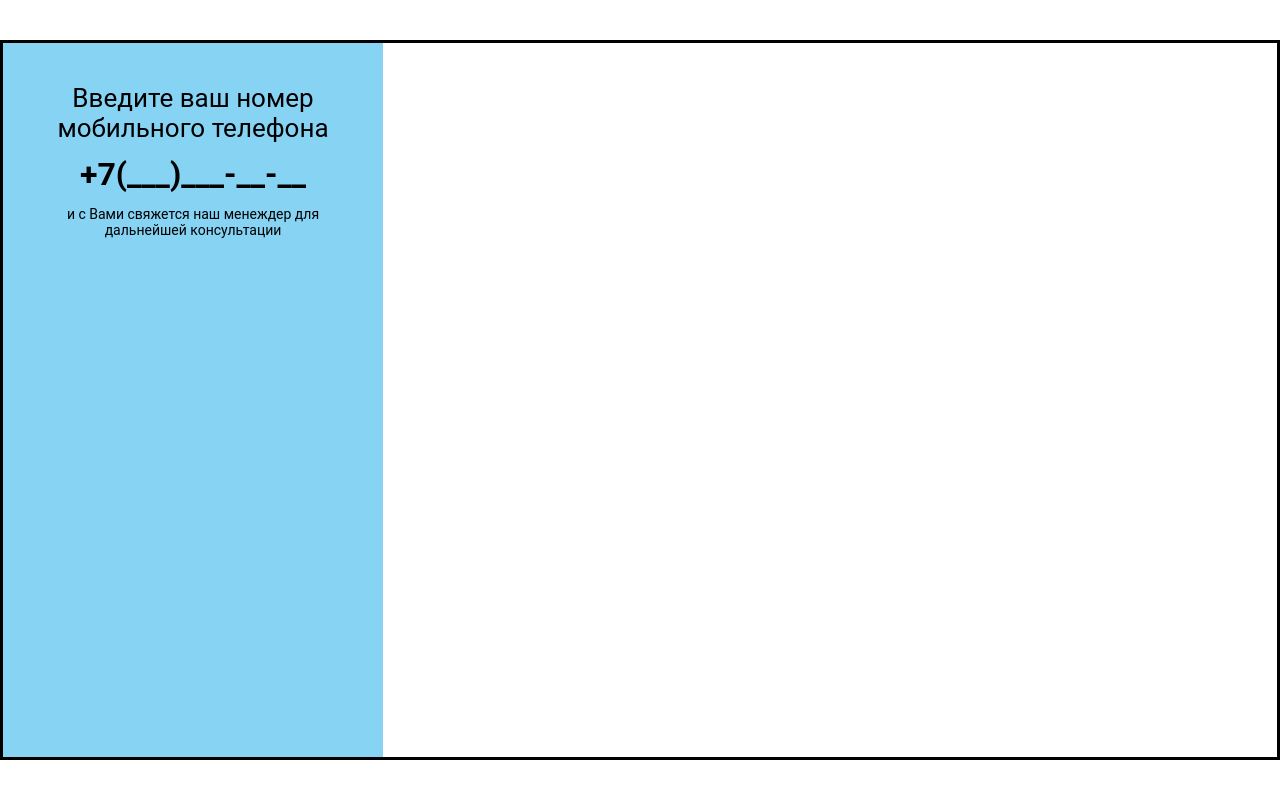
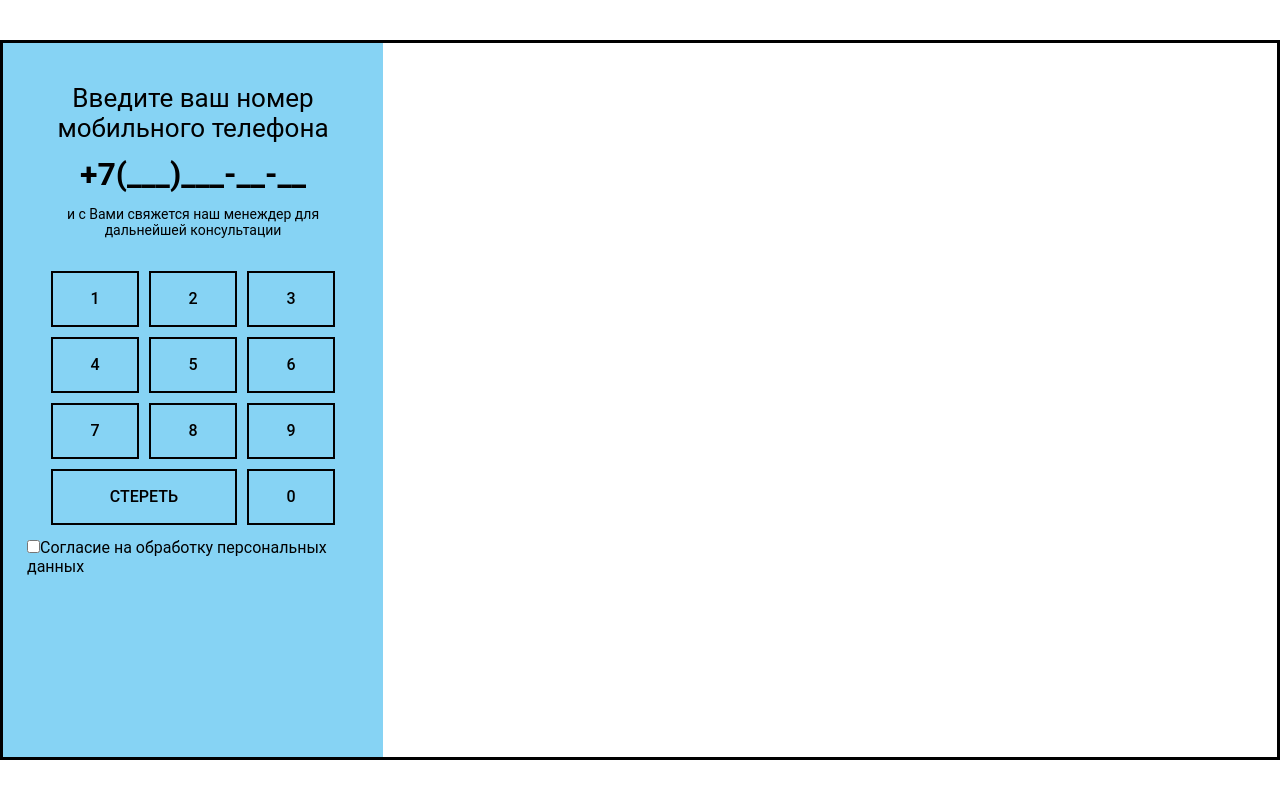
Before and after one commit to Milinkov-N/getshoptv-app, a React (Create React App) app: page / in a window 1280 px wide. Both pictures are taken after a click on the button "OK". Built offline with nearby package versions, Linux system fonts and the light colour scheme.

Commit message:
Finished Keyboard component

```diff
--- a/src/components/Keyboard.js
+++ b/src/components/Keyboard.js
@@ -1,7 +1,64 @@
 import './keyboard.css'
 
 export default function Keyboard() {
+  const keys = [
+    {
+      id: 'key-1',
+      value: '1',
+    },
+    {
+      id: 'key-2',
+      value: '2',
+    },
+    {
+      id: 'key-3',
+      value: '3',
+    },
+    {
+      id: 'key-4',
+      value: '4',
+    },
+    {
+      id: 'key-5',
+      value: '5',
+    },
+    {
+      id: 'key-6',
+      value: '6',
+    },
+    {
+      id: 'key-7',
+      value: '7',
+    },
+    {
+      id: 'key-8',
+      value: '8',
+    },
+    {
+      id: 'key-9',
+      value: '9',
+    },
+    {
+      id: 'erase',
+      value: 'Стереть',
+    },
+    {
+      id: 'key-0',
+      value: '0',
+    },
+  ]
+
   return (
-    <div>keyboard</div>
+    <div className="keyboard">
+      {keys.map(key => (
+        <button
+          key={ key.id }
+          className={ `keyboard__key ${ key.id === 'erase' ? 'col-span-2' : '' }` }
+          id={ key.id }
+        >
+          { key.value }
+        </button>
+      ))}
+    </div>
   )
 }
--- a/src/components/Promo.js
+++ b/src/components/Promo.js
@@ -1,4 +1,5 @@
 import './promo.css'
+import Keyboard from './Keyboard'
 
 export default function Promo() {
   return (
@@ -9,6 +10,11 @@ export default function Promo() {
         </h2>
         <div className="panels__number">+7(___)___-__-__</div>
         <span className="panels__desc">и с Вами свяжется наш менеждер для дальнейшей консультации</span>
+        <Keyboard />
+        <div>
+          <input type='checkbox' name='checkbox' id='checkbox' />
+          <label for='checkbox'>Согласие на обработку персональных данных</label>
+        </div>
       </div>
     </div>
   )
--- a/src/components/keyboard.css
+++ b/src/components/keyboard.css
@@ -0,0 +1,31 @@
+.keyboard {
+  width: 284px;
+  display: grid;
+  grid-template-columns: repeat(3, 1fr);
+  gap: 10px;
+  margin-top: 20px;
+}
+
+.col-span-2 {
+  grid-column: span 2;
+}
+
+.keyboard__key {
+  font-family: var(--ff-roboto);
+  font-weight: 500;
+  font-size: 1rem;
+  line-height: 28px;
+  text-transform: uppercase;
+  background: transparent;
+  border: 2px #000 solid;
+  padding: 12px 0;
+  cursor: pointer;
+  transition: .2s background ease-in-out, .2s color ease-in-out, .2s transform ease-in-out;
+}
+
+.keyboard__key:hover,
+.keyboard__key:focus {
+  background: #000;
+  color: #fff;
+  transform: scale(1.08);
+}
```
